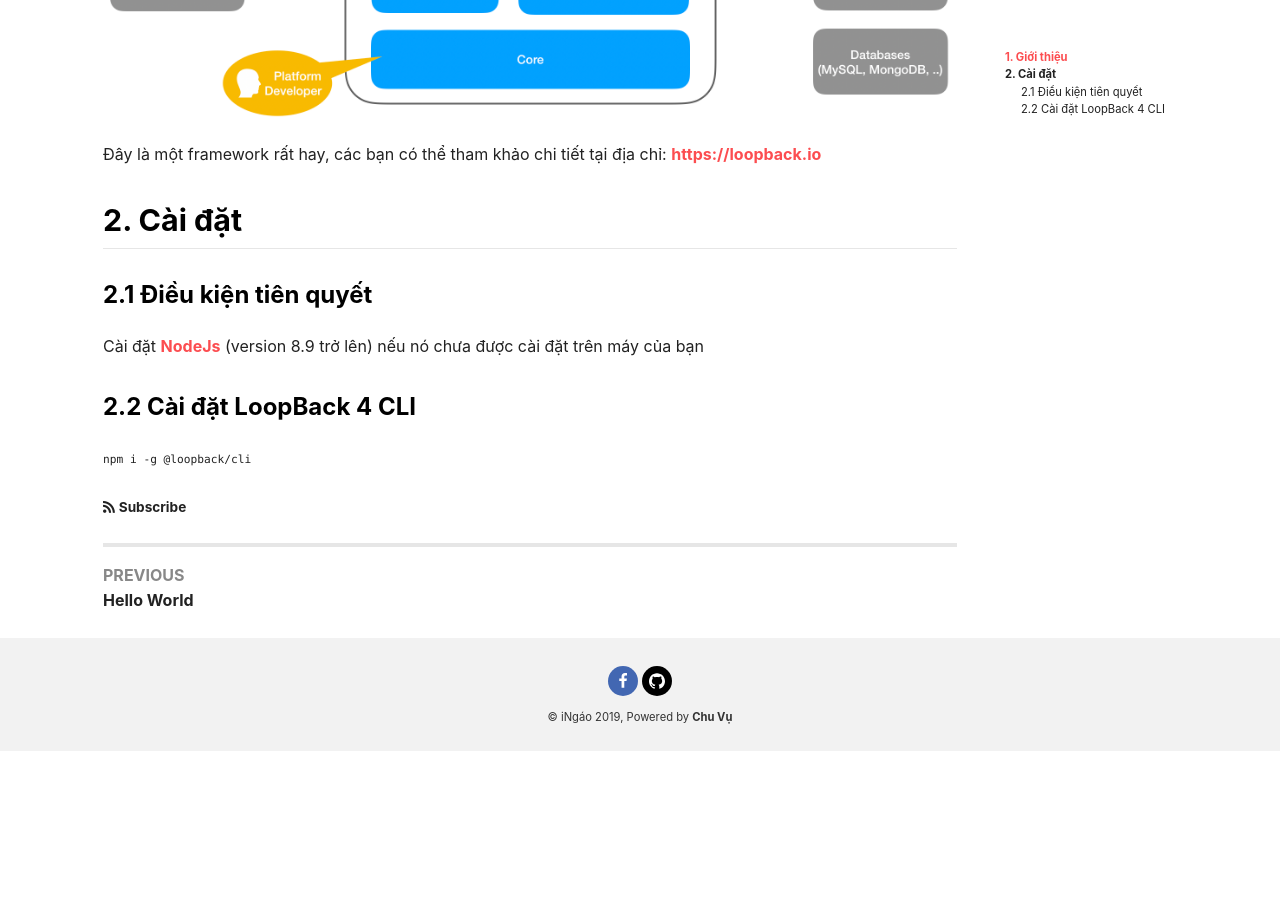
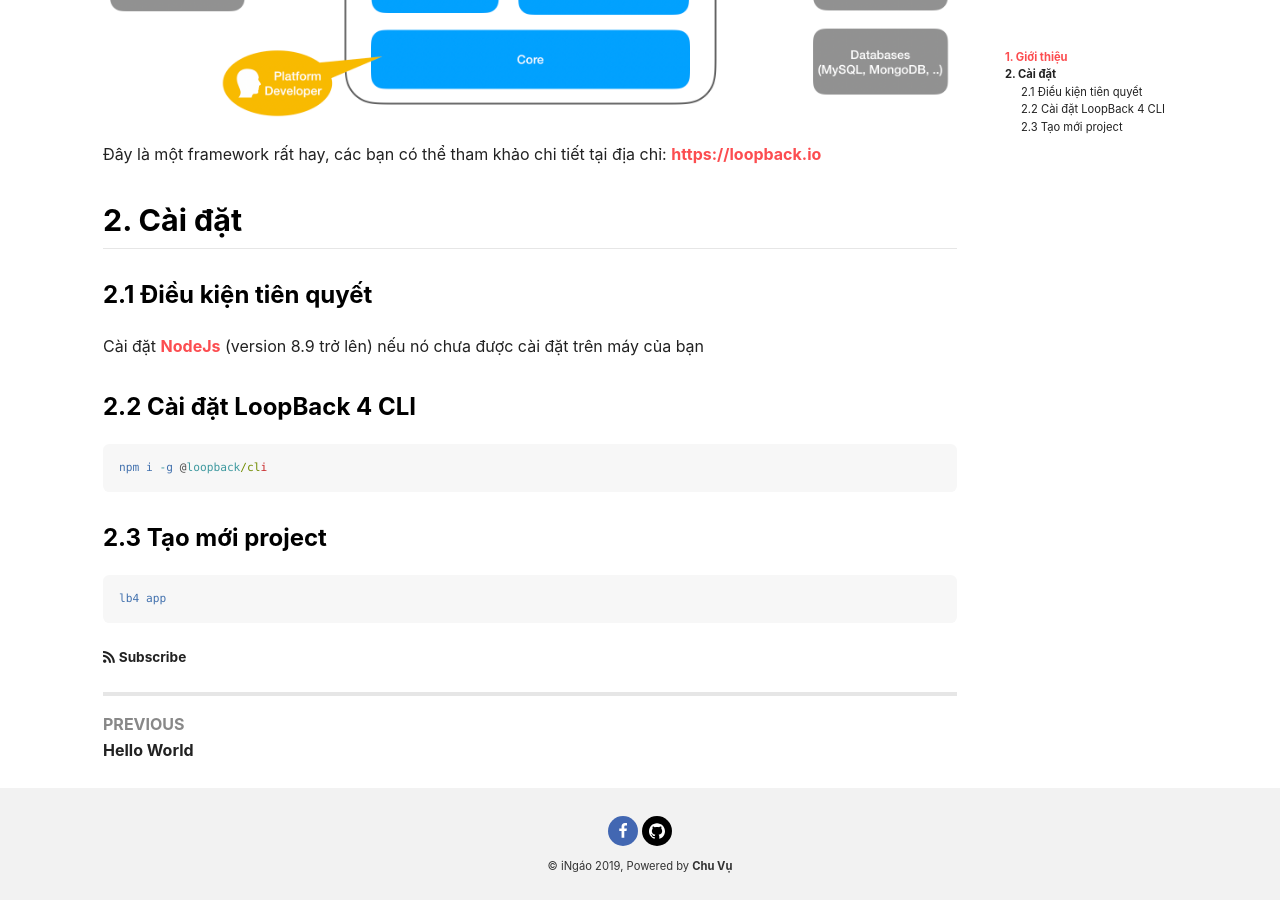
Before and after one commit to vu-cv/vu-cv.github.io, a Jekyll site: the page built from _posts/2019-12-09-tim-hieu-va-cai-dat-loopback-4.md, in a window 1280 px wide and 900 px high, scrolled down 776 px. Built offline with Jekyll 4.4.1, drawn with Linux system fonts in a browser that asks for light colours; nearby versions of some CDN libraries; before the commit the page ends 1527 px from its top, so only the background shows below that.

Commit message:
Update 2019-12-09-tim-hieu-va-cai-dat-loopback-4.md

````diff
--- a/_posts/2019-12-09-tim-hieu-va-cai-dat-loopback-4.md
+++ b/_posts/2019-12-09-tim-hieu-va-cai-dat-loopback-4.md
@@ -20,6 +20,10 @@ Dưới đây là sơ đồ minh họa Loopback làm cầu nối giữa các inc
 Cài đặt [NodeJs](https://nodejs.org/en/download/){:target="_blank"} (version 8.9 trở lên) nếu nó chưa được cài đặt trên máy của bạn
 
 ### 2.2 Cài đặt LoopBack 4 CLI
-```npm
+```javascript
 npm i -g @loopback/cli
 ```
+### 2.3 Tạo mới project
+```javascript
+lb4 app
+```
````
